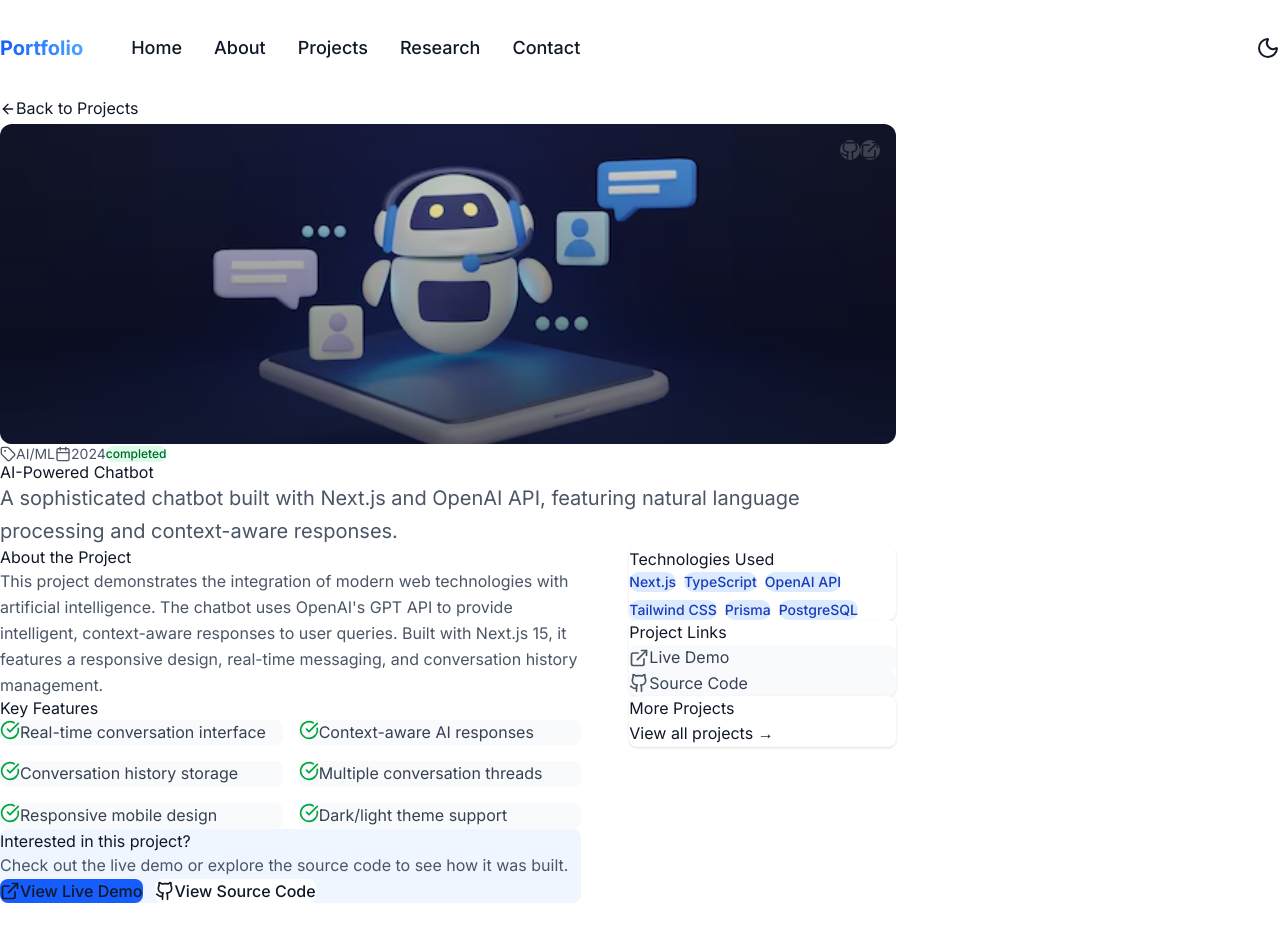
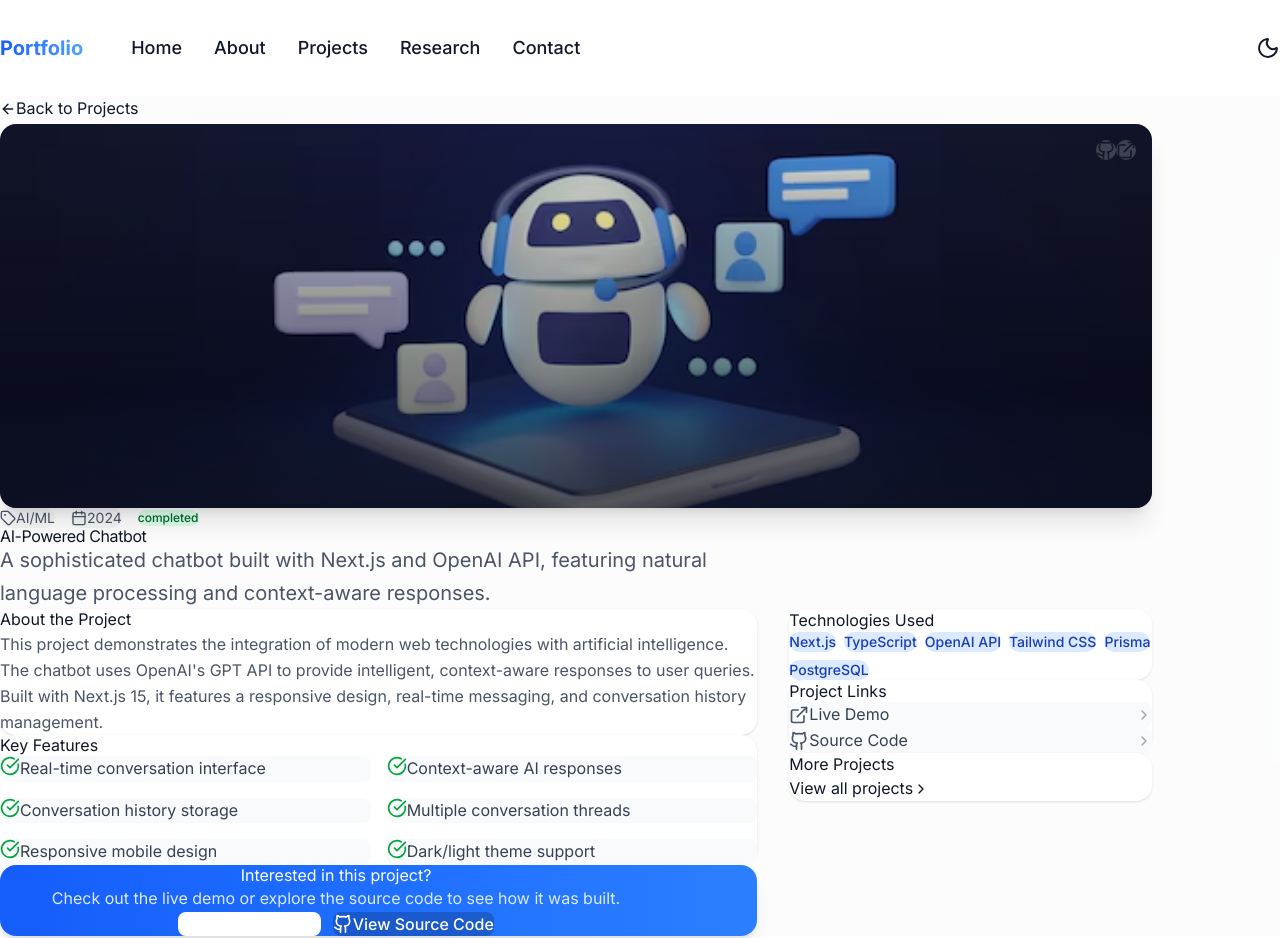
Before and after one commit to Chandan25sharma/portfolio-Chandan-Sharma, a Next.js app: page /projects/ai-chatbot in a window 1280 px wide. Shown: the top 938 px of the page. Built offline with nearby package versions, Linux system fonts and the light colour scheme.

Commit message:
update funtion  view

```diff
--- a/src/app/projects/[slug]/page.tsx
+++ b/src/app/projects/[slug]/page.tsx
@@ -1,8 +1,6 @@
-
 import { notFound } from 'next/navigation';
-
 import Link from 'next/link';
-import { ArrowLeft, ExternalLink, Github, Calendar, Tag, CheckCircle } from 'lucide-react';
+import { ArrowLeft, ExternalLink, Github, Calendar, Tag, CheckCircle, ChevronRight } from 'lucide-react';
 import projectsData from '@/data/projects.json';
 import ClientImage from '@/components/ClientImage';
 
@@ -21,29 +19,32 @@ export default async function ProjectPage({ params }: PageProps) {
   }
 
   return (
-    <div className="min-h-screen py-20">
-      <div className="mx-auto max-w-4xl px-4 sm:px-6 lg:px-8">
+    <div className="min-h-screen py-12 md:py-20 bg-gray-50/50 dark:bg-gray-900/50">
+      <div className="mx-auto max-w-6xl px-4 sm:px-6 lg:px-8">
         {/* Back Button */}
         <div className="mb-8">
           <Link
             href="/projects"
-            className="inline-flex items-center text-blue-600 hover:text-blue-700 dark:text-blue-400 dark:hover:text-blue-300 transition-colors"
+            className="group inline-flex items-center text-blue-600 hover:text-blue-700 dark:text-blue-400 dark:hover:text-blue-300 transition-colors duration-200"
           >
-            <ArrowLeft className="h-4 w-4 mr-2" />
+            <ArrowLeft className="h-4 w-4 mr-2 transition-transform duration-200 group-hover:-translate-x-1" />
+            <span className="border-b border-transparent group-hover:border-current transition-colors duration-200">
               Back to Projects
+            </span>
           </Link>
         </div>
 
         {/* Project Header */}
         <div className="mb-12">
-          <div className="relative h-64 md:h-80 rounded-xl overflow-hidden mb-8">
+          <div className="relative h-64 md:h-96 rounded-2xl overflow-hidden mb-8 shadow-xl">
             <ClientImage
               src={project.image}
               alt={project.title}
               fill
-  className="object-cover"
+              className="object-cover transition-transform duration-700 hover:scale-105"
+              priority
             />
-            <div className="absolute inset-0 bg-gradient-to-t from-black/50 to-transparent" />
+            <div className="absolute inset-0 bg-gradient-to-t from-black/60 via-black/30 to-transparent" />
 
             {/* Project actions overlay */}
             <div className="absolute top-4 right-4 flex space-x-3">
@@ -51,7 +52,8 @@ export default async function ProjectPage({ params }: PageProps) {
                 href={project.githubUrl}
                 target="_blank"
                 rel="noopener noreferrer"
-                className="p-3 bg-white/20 backdrop-blur-sm rounded-full text-white hover:bg-white/30 transition-colors"
+                className="p-3 bg-white/20 backdrop-blur-sm rounded-full text-white hover:bg-white/30 transition-all duration-300 hover:scale-110"
+                aria-label="GitHub repository"
               >
                 <Github className="h-5 w-5" />
               </a>
@@ -59,51 +61,52 @@ export default async function ProjectPage({ params }: PageProps) {
                 href={project.liveUrl}
                 target="_blank"
                 rel="noopener noreferrer"
-                className="p-3 bg-white/20 backdrop-blur-sm rounded-full text-white hover:bg-white/30 transition-colors"
+                className="p-3 bg-white/20 backdrop-blur-sm rounded-full text-white hover:bg-white/30 transition-all duration-300 hover:scale-110"
+                aria-label="Live demo"
               >
                 <ExternalLink className="h-5 w-5" />
               </a>
             </div>
           </div>
 
-          <div className="space-y-4">
-            <div className="flex items-center space-x-4 text-sm text-gray-600 dark:text-gray-400">
-              <div className="flex items-center space-x-2">
+          <div className="space-y-6">
+            <div className="flex flex-wrap items-center gap-4 text-sm text-gray-600 dark:text-gray-400">
+              <div className="flex items-center space-x-2 bg-gray-100 dark:bg-gray-800 px-3 py-1.5 rounded-full">
                 <Tag className="h-4 w-4" />
                 <span>{project.category}</span>
               </div>
-              <div className="flex items-center space-x-2">
+              <div className="flex items-center space-x-2 bg-gray-100 dark:bg-gray-800 px-3 py-1.5 rounded-full">
                 <Calendar className="h-4 w-4" />
-                <span>2024</span>
+                <span>{project.year || '2024'}</span>
               </div>
-              <span className={`inline-flex items-center px-2 py-1 rounded-full text-xs font-medium ${
+              <span className={`inline-flex items-center px-3 py-1.5 rounded-full text-xs font-medium ${
                 project.status === 'completed'
                   ? 'bg-green-100 text-green-800 dark:bg-green-900 dark:text-green-300'
                   : project.status === 'in-progress'
                   ? 'bg-yellow-100 text-yellow-800 dark:bg-yellow-900 dark:text-yellow-300'
                   : 'bg-gray-100 text-gray-800 dark:bg-gray-800 dark:text-gray-300'
               }`}>
-                {project.status}
+                {project.status.split('-').join(' ')}
               </span>
             </div>
 
-            <h1 className="text-4xl font-bold text-gray-900 dark:text-white">
+            <h1 className="text-4xl md:text-5xl font-bold text-gray-900 dark:text-white tracking-tight">
               {project.title}
             </h1>
 
-            <p className="text-xl text-gray-600 dark:text-gray-400 leading-relaxed">
+            <p className="text-xl text-gray-600 dark:text-gray-400 leading-relaxed max-w-3xl">
               {project.description}
             </p>
           </div>
         </div>
 
         {/* Project Content */}
-        <div className="grid grid-cols-1 lg:grid-cols-3 gap-12">
+        <div className="grid grid-cols-1 lg:grid-cols-3 gap-8">
           {/* Main Content */}
           <div className="lg:col-span-2 space-y-8">
             {/* About the Project */}
-            <section>
-              <h2 className="text-2xl font-semibold text-gray-900 dark:text-white mb-4">
+            <section className="bg-white dark:bg-gray-900 rounded-2xl p-6 md:p-8 shadow-sm border border-gray-200 dark:border-gray-800">
+              <h2 className="text-2xl font-semibold text-gray-900 dark:text-white mb-6 pb-2 border-b border-gray-200 dark:border-gray-800">
                 About the Project
               </h2>
               <div className="prose prose-lg dark:prose-invert max-w-none">
@@ -115,15 +118,15 @@ export default async function ProjectPage({ params }: PageProps) {
 
             {/* Key Features */}
             {'features' in project && (
-              <section>
-                <h2 className="text-2xl font-semibold text-gray-900 dark:text-white mb-4">
+              <section className="bg-white dark:bg-gray-900 rounded-2xl p-6 md:p-8 shadow-sm border border-gray-200 dark:border-gray-800">
+                <h2 className="text-2xl font-semibold text-gray-900 dark:text-white mb-6 pb-2 border-b border-gray-200 dark:border-gray-800">
                   Key Features
                 </h2>
                 <div className="grid grid-cols-1 md:grid-cols-2 gap-4">
                   {(project as {features?: string[]}).features?.map((feature: string, index: number) => (
                     <div
                       key={index}
-                      className="flex items-start space-x-3 p-4 bg-gray-50 dark:bg-gray-900 rounded-lg"
+                      className="flex items-start space-x-3 p-4 bg-gray-50 dark:bg-gray-800 rounded-lg hover:bg-gray-100 dark:hover:bg-gray-700 transition-colors duration-200"
                     >
                       <CheckCircle className="h-5 w-5 text-green-600 dark:text-green-400 mt-0.5 flex-shrink-0" />
                       <span className="text-gray-700 dark:text-gray-300">{feature}</span>
@@ -134,19 +137,20 @@ export default async function ProjectPage({ params }: PageProps) {
             )}
 
             {/* Call to Action */}
-            <section className="bg-blue-50 dark:bg-blue-900/20 rounded-lg p-6">
-              <h3 className="text-lg font-semibold text-gray-900 dark:text-white mb-3">
+            <section className="bg-gradient-to-r from-blue-600 to-blue-500 dark:from-blue-800 dark:to-blue-700 rounded-2xl p-6 md:p-8 text-white shadow-lg">
+              <div className="max-w-2xl mx-auto text-center">
+                <h3 className="text-2xl font-semibold mb-3">
                   Interested in this project?
                 </h3>
-              <p className="text-gray-600 dark:text-gray-400 mb-4">
+                <p className="text-blue-100 dark:text-blue-200 mb-6">
                   Check out the live demo or explore the source code to see how it was built.
                 </p>
-              <div className="flex flex-col sm:flex-row gap-3">
+                <div className="flex flex-col sm:flex-row gap-3 justify-center">
                   <a
                     href={project.liveUrl}
                     target="_blank"
                     rel="noopener noreferrer"
-                  className="inline-flex items-center justify-center px-6 py-3 text-base font-medium rounded-lg text-white bg-blue-600 hover:bg-blue-700 transition-colors"
+                    className="inline-flex items-center justify-center px-6 py-3 text-base font-medium rounded-lg text-blue-600 bg-white hover:bg-gray-50 transition-all duration-200 hover:shadow-md"
                   >
                     <ExternalLink className="mr-2 h-5 w-5" />
                     View Live Demo
@@ -155,27 +159,28 @@ export default async function ProjectPage({ params }: PageProps) {
                     href={project.githubUrl}
                     target="_blank"
                     rel="noopener noreferrer"
-                  className="inline-flex items-center justify-center px-6 py-3 text-base font-medium rounded-lg text-gray-700 bg-white border border-gray-300 hover:bg-gray-50 dark:text-gray-300 dark:bg-gray-800 dark:border-gray-600 dark:hover:bg-gray-700 transition-colors"
+                    className="inline-flex items-center justify-center px-6 py-3 text-base font-medium rounded-lg text-white bg-black/20 hover:bg-black/30 border border-white/20 transition-all duration-200 hover:shadow-md"
                   >
                     <Github className="mr-2 h-5 w-5" />
                     View Source Code
                   </a>
                 </div>
+              </div>
             </section>
           </div>
 
           {/* Sidebar */}
-          <div className="lg:col-span-1 space-y-6">
+          <div className="lg:col-span-1 space-y-6 sticky top-6 h-fit">
             {/* Technologies */}
-            <div className="bg-white dark:bg-gray-900 rounded-lg p-6 shadow-sm border border-gray-200 dark:border-gray-800">
-              <h3 className="text-lg font-semibold text-gray-900 dark:text-white mb-4">
+            <div className="bg-white dark:bg-gray-900 rounded-2xl p-6 shadow-sm border border-gray-200 dark:border-gray-800">
+              <h3 className="text-xl font-semibold text-gray-900 dark:text-white mb-4 pb-2 border-b border-gray-200 dark:border-gray-800">
                 Technologies Used
               </h3>
               <div className="flex flex-wrap gap-2">
                 {project.technologies.map((tech) => (
                   <span
                     key={tech}
-                    className="inline-flex items-center px-3 py-1 rounded-full text-sm font-medium bg-blue-100 text-blue-800 dark:bg-blue-900 dark:text-blue-300"
+                    className="inline-flex items-center px-3 py-1.5 rounded-full text-sm font-medium bg-blue-100 text-blue-800 dark:bg-blue-900 dark:text-blue-300 hover:scale-105 transition-transform duration-150"
                   >
                     {tech}
                   </span>
@@ -184,8 +189,8 @@ export default async function ProjectPage({ params }: PageProps) {
             </div>
 
             {/* Project Links */}
-            <div className="bg-white dark:bg-gray-900 rounded-lg p-6 shadow-sm border border-gray-200 dark:border-gray-800">
-              <h3 className="text-lg font-semibold text-gray-900 dark:text-white mb-4">
+            <div className="bg-white dark:bg-gray-900 rounded-2xl p-6 shadow-sm border border-gray-200 dark:border-gray-800">
+              <h3 className="text-xl font-semibold text-gray-900 dark:text-white mb-4 pb-2 border-b border-gray-200 dark:border-gray-800">
                 Project Links
               </h3>
               <div className="space-y-3">
@@ -193,33 +198,42 @@ export default async function ProjectPage({ params }: PageProps) {
                   href={project.liveUrl}
                   target="_blank"
                   rel="noopener noreferrer"
-                  className="flex items-center space-x-3 p-3 rounded-lg bg-gray-50 dark:bg-gray-800 hover:bg-gray-100 dark:hover:bg-gray-700 transition-colors"
+                  className="group flex items-center justify-between p-3 rounded-lg bg-gray-50 dark:bg-gray-800 hover:bg-gray-100 dark:hover:bg-gray-700 transition-all duration-200"
                 >
+                  <div className="flex items-center space-x-3">
                     <ExternalLink className="h-5 w-5 text-gray-600 dark:text-gray-400" />
                     <span className="text-gray-700 dark:text-gray-300">Live Demo</span>
+                  </div>
+                  <ChevronRight className="h-4 w-4 text-gray-400 group-hover:translate-x-1 transition-transform duration-200" />
                 </a>
                 <a
                   href={project.githubUrl}
                   target="_blank"
                   rel="noopener noreferrer"
-                  className="flex items-center space-x-3 p-3 rounded-lg bg-gray-50 dark:bg-gray-800 hover:bg-gray-100 dark:hover:bg-gray-700 transition-colors"
+                  className="group flex items-center justify-between p-3 rounded-lg bg-gray-50 dark:bg-gray-800 hover:bg-gray-100 dark:hover:bg-gray-700 transition-all duration-200"
                 >
+                  <div className="flex items-center space-x-3">
                     <Github className="h-5 w-5 text-gray-600 dark:text-gray-400" />
                     <span className="text-gray-700 dark:text-gray-300">Source Code</span>
+                  </div>
+                  <ChevronRight className="h-4 w-4 text-gray-400 group-hover:translate-x-1 transition-transform duration-200" />
                 </a>
               </div>
             </div>
 
             {/* More Projects */}
-            <div className="bg-white dark:bg-gray-900 rounded-lg p-6 shadow-sm border border-gray-200 dark:border-gray-800">
-              <h3 className="text-lg font-semibold text-gray-900 dark:text-white mb-4">
+            <div className="bg-white dark:bg-gray-900 rounded-2xl p-6 shadow-sm border border-gray-200 dark:border-gray-800">
+              <h3 className="text-xl font-semibold text-gray-900 dark:text-white mb-4 pb-2 border-b border-gray-200 dark:border-gray-800">
                 More Projects
               </h3>
               <Link
                 href="/projects"
-                className="text-blue-600 hover:text-blue-700 dark:text-blue-400 dark:hover:text-blue-300 transition-colors"
+                className="group inline-flex items-center text-blue-600 hover:text-blue-700 dark:text-blue-400 dark:hover:text-blue-300 transition-colors duration-200"
               >
-                View all projects →
+                <span className="border-b border-transparent group-hover:border-current transition-colors duration-200">
+                  View all projects
+                </span>
+                <ChevronRight className="h-4 w-4 ml-1 transition-transform duration-200 group-hover:translate-x-1" />
               </Link>
             </div>
           </div>
```
Lines whose indentation alone changed are shown as unchanged.
